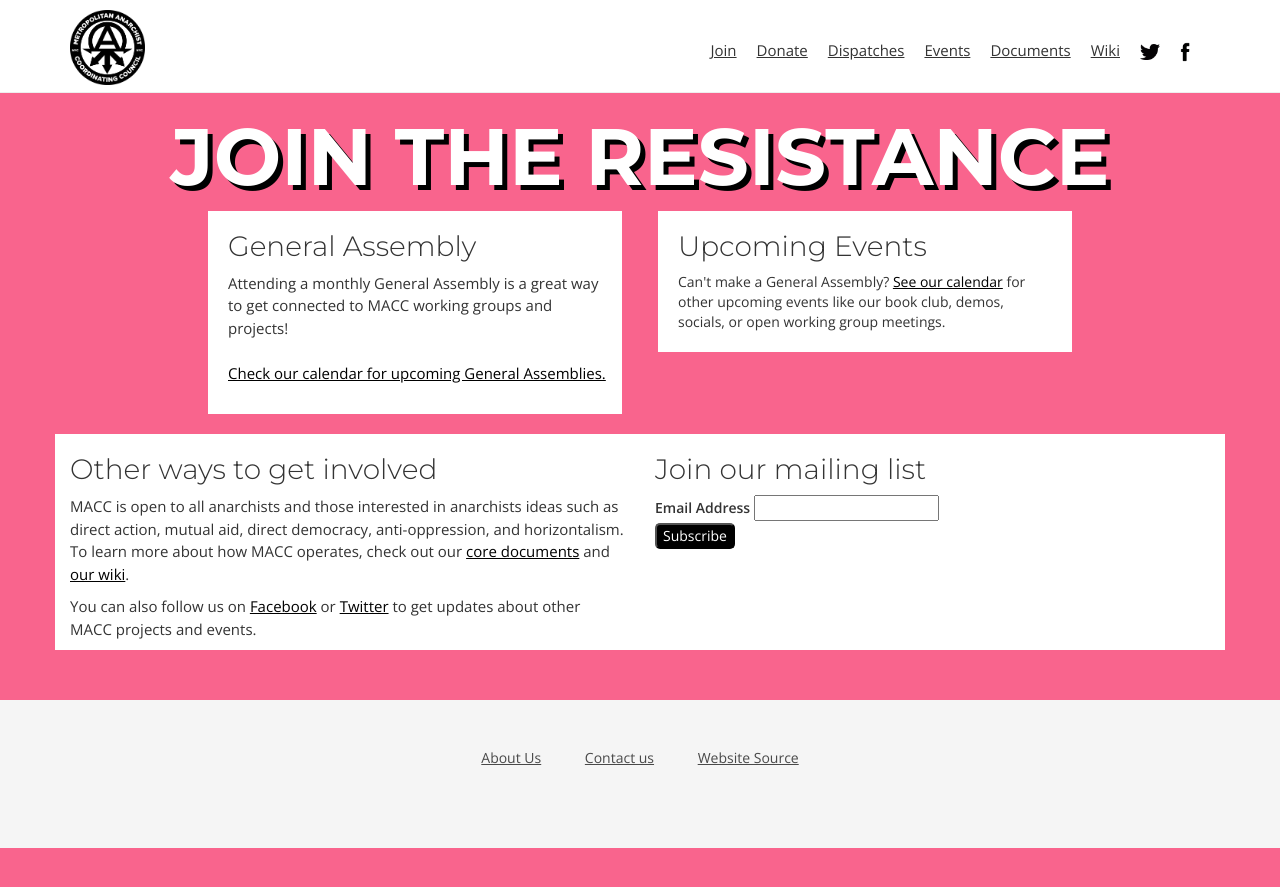
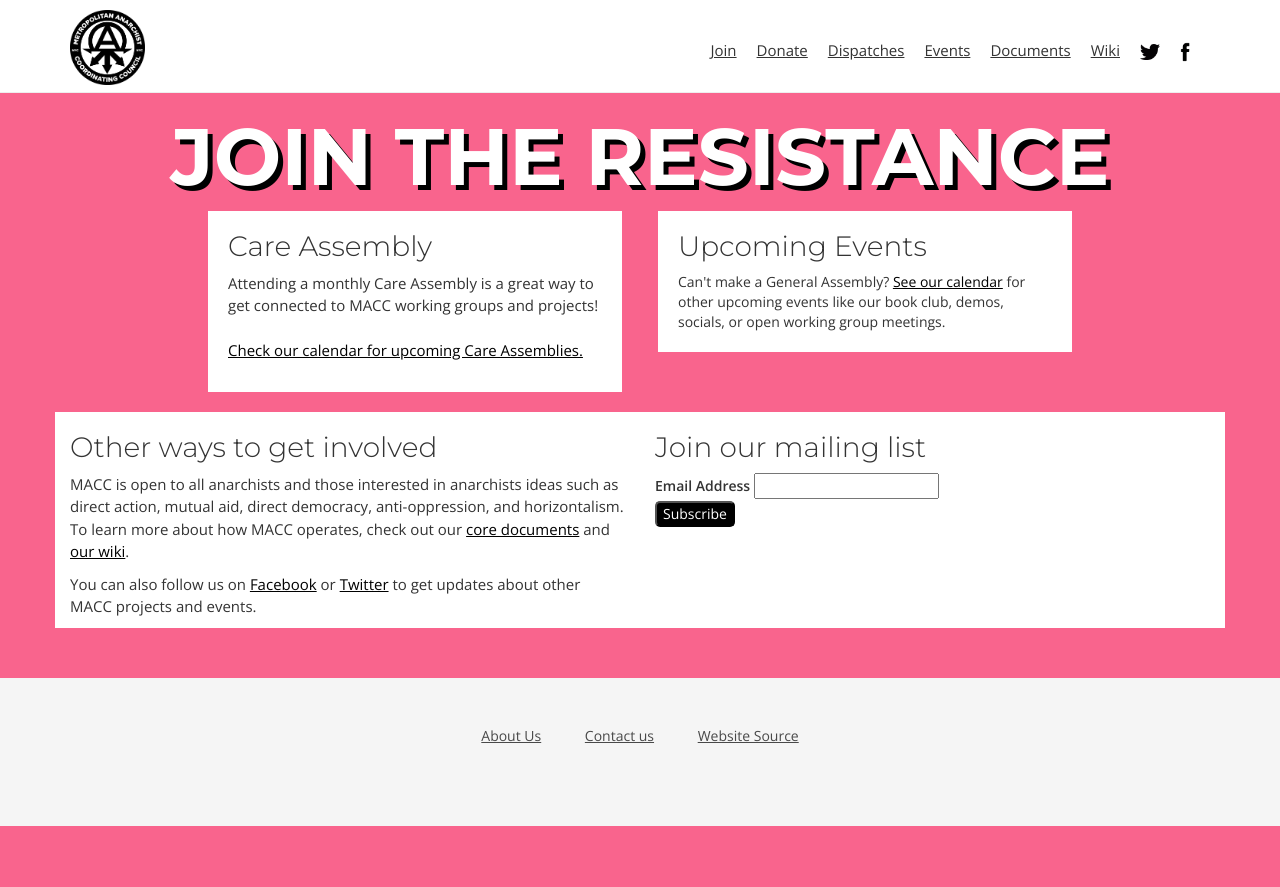
Before and after one commit to MACCNYC/maccnyc.github.io, a Jekyll site: the page built from join.html, in a window 1280 px wide. Shown: the top 887 px of the page. Built offline with Jekyll 4.4.1, drawn with Linux system fonts in a browser that asks for light colours; some web fonts are replaced; comment, search, counter and statistics services are not loaded.

Commit message:
Update join.html

```diff
--- a/join.html
+++ b/join.html
@@ -111,12 +111,12 @@ layout: page
 
 <div class="events">
     <div class="events-list">
-      <h3>General Assembly</br></h3>
+      <h3>Care Assembly</br></h3>
       <div>
         <p>
-          Attending a monthly General Assembly is a great way to get connected to MACC working groups and projects!
+          Attending a monthly Care Assembly is a great way to get connected to MACC working groups and projects!
           <br/><br/>
-          <a href="/events">Check our calendar for upcoming General Assemblies.</a>
+          <a href="/events">Check our calendar for upcoming Care Assemblies.</a>
         </p>
       </div>
     </div>
```
